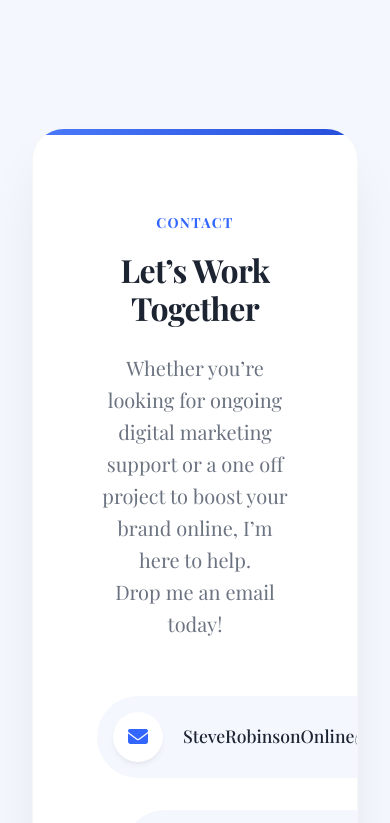
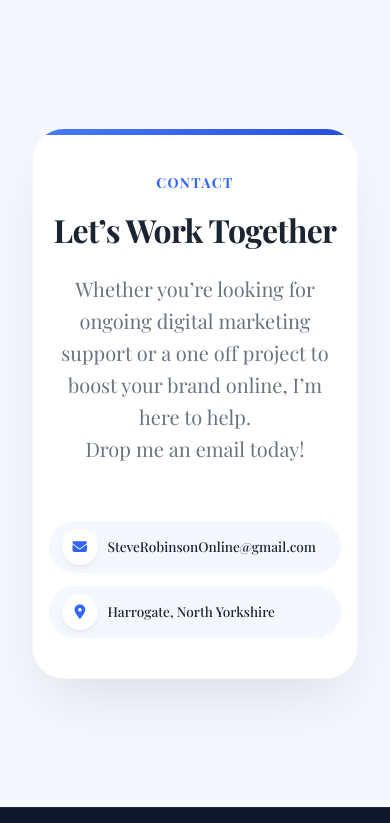
Before and after one commit to sterobo93/personal-website, a plain HTML site: page index.html in a window 390 px wide. Shown: the part 5820-6643 px from the top of the page. Drawn offline with nearby package versions, Linux system fonts and the light colour scheme; a web font is replaced by a local one.

Commit message:
Fix narrow mobile overflow for contact pills

```diff
--- a/style.css
+++ b/style.css
@@ -1318,11 +1318,16 @@ ul {
         text-align: center;
     }
 
+    .contact-card {
+        padding: 4rem 2rem;
+    }
+
     .contact-details {
-        display: inline-flex;
-        align-items: flex-start;
+        display: flex;
+        flex-direction: column;
+        align-items: center;
+        gap: 1.5rem;
         margin: 0 auto;
-        text-align: left;
     }
 
     .footer-grid {
@@ -1343,10 +1348,6 @@ ul {
 
 @media (max-width: 500px) {
     .form-row {
-        grid-template-columns: 1fr;
-    }
-
-    .services-grid {
         grid-template-columns: 1fr;
     }
 
@@ -1378,4 +1379,29 @@ ul {
     .floating-badge .number {
         font-size: 1.5rem;
     }
+
+    .contact-card {
+        padding: 2.5rem 1rem;
+    }
+
+    .contact-details {
+        display: flex;
+        flex-direction: column;
+        align-items: stretch;
+        gap: 0.8rem;
+    }
+
+    .contact-pill {
+        padding: 0.5rem 0.8rem;
+        gap: 0.6rem;
+        font-size: 0.85rem;
+        word-break: break-word;
+    }
+
+    .contact-pill .icon-wrapper {
+        width: 36px;
+        height: 36px;
+        font-size: 0.9rem;
+        flex-shrink: 0;
+    }
 }
```
